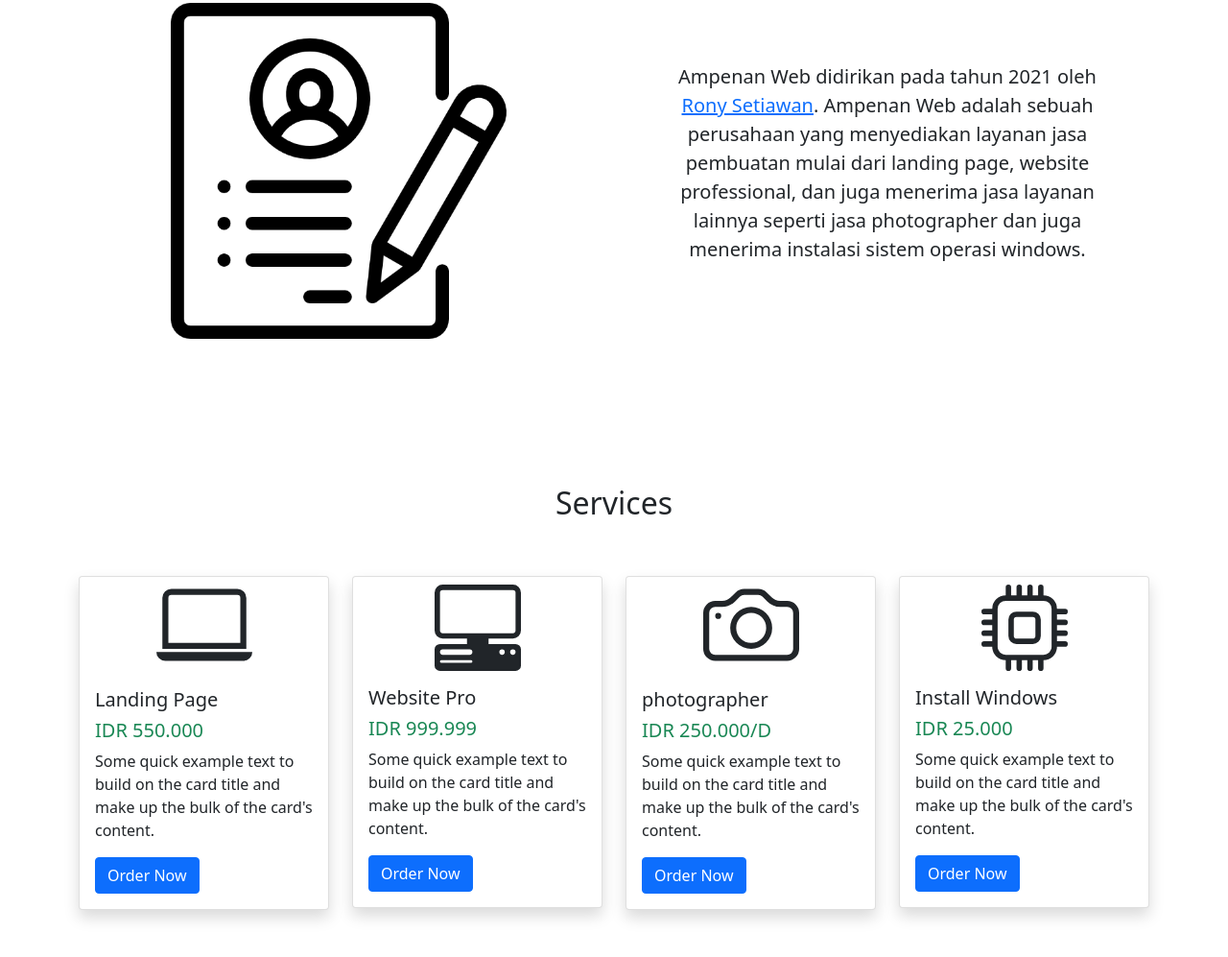
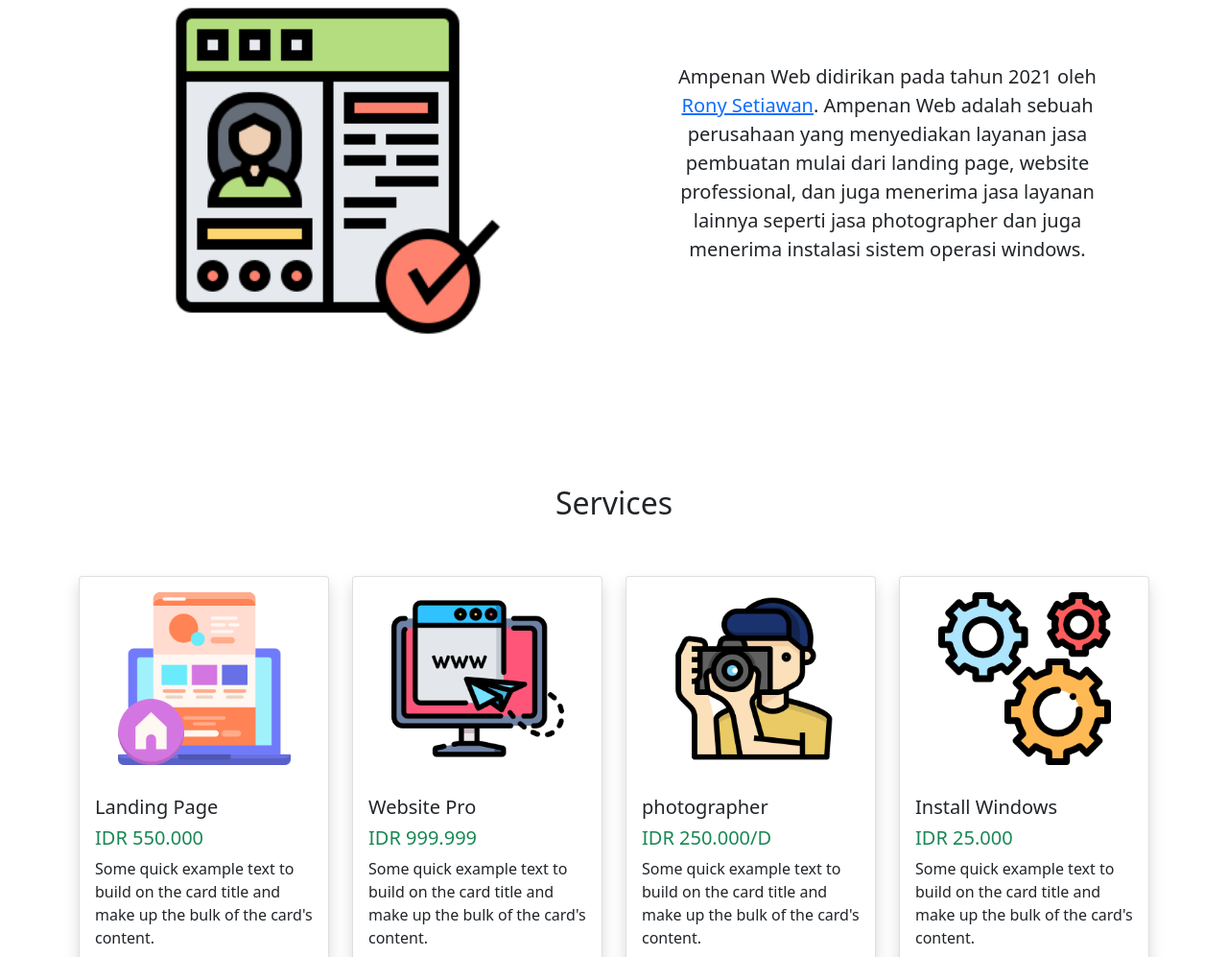
Before and after one commit to rony100801/ampenan-web, a website: page index.html in a window 1280 px wide. Shown: the part 849-1846 px from the top of the page at 96% size. Drawn offline with Linux system fonts and the light colour scheme.

Commit message:
Merubah foto pada services

```diff
--- a/index.html
+++ b/index.html
@@ -102,7 +102,7 @@
       </div>
       <div class="row justify-content-center align-items-center">
         <div class="col-md-6">
-          <img src="img/profile.png" alt="" width="350" class="ms-5">
+          <img src="img/resume.png" alt="" width="350" class="ms-5">
         </div>
         <div class="col-md-5 text-center">
           <p class="fs-5">Ampenan Web didirikan pada tahun 2021 oleh <a href="#">Rony Setiawan</a>. Ampenan Web adalah
@@ -127,11 +127,7 @@
 
         <div class="col-md-3">
           <div class="card shadow">
-            <svg xmlns="http://www.w3.org/2000/svg" width="100" height="100" fill="currentColor"
-              class="bi bi-laptop mx-auto" viewBox="0 0 16 16">
-              <path
-                d="M13.5 3a.5.5 0 0 1 .5.5V11H2V3.5a.5.5 0 0 1 .5-.5h11zm-11-1A1.5 1.5 0 0 0 1 3.5V12h14V3.5A1.5 1.5 0 0 0 13.5 2h-11zM0 12.5h16a1.5 1.5 0 0 1-1.5 1.5h-13A1.5 1.5 0 0 1 0 12.5z" />
-            </svg>
+            <img src="img/landing-page.png" alt="" width="180" class="mx-auto my-3">
             <div class="card-body">
               <h5 class="card-title">Landing Page</h5>
               <h5 class="card-title text-success">IDR 550.000</h5>
@@ -168,11 +164,7 @@
 
         <div class="col-md-3">
           <div class="card shadow">
-            <svg xmlns="http://www.w3.org/2000/svg" width="90" height="90" fill="currentColor"
-              class="bi bi-pc-display-horizontal mx-auto mt-2" viewBox="0 0 16 16">
-              <path
-                d="M1.5 0A1.5 1.5 0 0 0 0 1.5v7A1.5 1.5 0 0 0 1.5 10H6v1H1a1 1 0 0 0-1 1v3a1 1 0 0 0 1 1h14a1 1 0 0 0 1-1v-3a1 1 0 0 0-1-1h-5v-1h4.5A1.5 1.5 0 0 0 16 8.5v-7A1.5 1.5 0 0 0 14.5 0h-13Zm0 1h13a.5.5 0 0 1 .5.5v7a.5.5 0 0 1-.5.5h-13a.5.5 0 0 1-.5-.5v-7a.5.5 0 0 1 .5-.5ZM12 12.5a.5.5 0 1 1 1 0 .5.5 0 0 1-1 0Zm2 0a.5.5 0 1 1 1 0 .5.5 0 0 1-1 0ZM1.5 12h5a.5.5 0 0 1 0 1h-5a.5.5 0 0 1 0-1ZM1 14.25a.25.25 0 0 1 .25-.25h5.5a.25.25 0 1 1 0 .5h-5.5a.25.25 0 0 1-.25-.25Z" />
-            </svg>
+            <img src="img/website.png" alt="" width="180" class="mx-auto my-3">
             <div class="card-body">
               <h5 class="card-title">Website Pro</h5>
               <h5 class="card-title text-success">IDR 999.999</h5>
@@ -208,13 +200,7 @@
 
         <div class="col-md-3">
           <div class="card shadow">
-            <svg xmlns="http://www.w3.org/2000/svg" width="100" height="100" fill="currentColor"
-              class="bi bi-camera mx-auto" viewBox="0 0 16 16">
-              <path
-                d="M15 12a1 1 0 0 1-1 1H2a1 1 0 0 1-1-1V6a1 1 0 0 1 1-1h1.172a3 3 0 0 0 2.12-.879l.83-.828A1 1 0 0 1 6.827 3h2.344a1 1 0 0 1 .707.293l.828.828A3 3 0 0 0 12.828 5H14a1 1 0 0 1 1 1v6zM2 4a2 2 0 0 0-2 2v6a2 2 0 0 0 2 2h12a2 2 0 0 0 2-2V6a2 2 0 0 0-2-2h-1.172a2 2 0 0 1-1.414-.586l-.828-.828A2 2 0 0 0 9.172 2H6.828a2 2 0 0 0-1.414.586l-.828.828A2 2 0 0 1 3.172 4H2z" />
-              <path
-                d="M8 11a2.5 2.5 0 1 1 0-5 2.5 2.5 0 0 1 0 5zm0 1a3.5 3.5 0 1 0 0-7 3.5 3.5 0 0 0 0 7zM3 6.5a.5.5 0 1 1-1 0 .5.5 0 0 1 1 0z" />
-            </svg>
+            <img src="img/photographer.png" alt="" width="180" class="mx-auto my-3">
             <div class="card-body">
               <h5 class="card-title">photographer</h5>
               <h5 class="card-title text-success">IDR 250.000/D</h5>
@@ -251,11 +237,7 @@
 
         <div class="col-md-3">
           <div class="card shadow">
-            <svg xmlns="http://www.w3.org/2000/svg" width="90" height="90" fill="currentColor"
-              class="bi bi-cpu mx-auto mt-2" viewBox="0 0 16 16">
-              <path
-                d="M5 0a.5.5 0 0 1 .5.5V2h1V.5a.5.5 0 0 1 1 0V2h1V.5a.5.5 0 0 1 1 0V2h1V.5a.5.5 0 0 1 1 0V2A2.5 2.5 0 0 1 14 4.5h1.5a.5.5 0 0 1 0 1H14v1h1.5a.5.5 0 0 1 0 1H14v1h1.5a.5.5 0 0 1 0 1H14v1h1.5a.5.5 0 0 1 0 1H14a2.5 2.5 0 0 1-2.5 2.5v1.5a.5.5 0 0 1-1 0V14h-1v1.5a.5.5 0 0 1-1 0V14h-1v1.5a.5.5 0 0 1-1 0V14h-1v1.5a.5.5 0 0 1-1 0V14A2.5 2.5 0 0 1 2 11.5H.5a.5.5 0 0 1 0-1H2v-1H.5a.5.5 0 0 1 0-1H2v-1H.5a.5.5 0 0 1 0-1H2v-1H.5a.5.5 0 0 1 0-1H2A2.5 2.5 0 0 1 4.5 2V.5A.5.5 0 0 1 5 0zm-.5 3A1.5 1.5 0 0 0 3 4.5v7A1.5 1.5 0 0 0 4.5 13h7a1.5 1.5 0 0 0 1.5-1.5v-7A1.5 1.5 0 0 0 11.5 3h-7zM5 6.5A1.5 1.5 0 0 1 6.5 5h3A1.5 1.5 0 0 1 11 6.5v3A1.5 1.5 0 0 1 9.5 11h-3A1.5 1.5 0 0 1 5 9.5v-3zM6.5 6a.5.5 0 0 0-.5.5v3a.5.5 0 0 0 .5.5h3a.5.5 0 0 0 .5-.5v-3a.5.5 0 0 0-.5-.5h-3z" />
-            </svg>
+            <img src="img/install.png" alt="" width="180" class="mx-auto my-3">
             <div class="card-body">
               <h5 class="card-title">Install Windows</h5>
               <h5 class="card-title text-success">IDR 25.000</h5>
```
Also changed, not shown: img/install.png (added), img/landing-page.png (added), img/photographer.png (added), img/resume.png (added), img/website.png (added).
